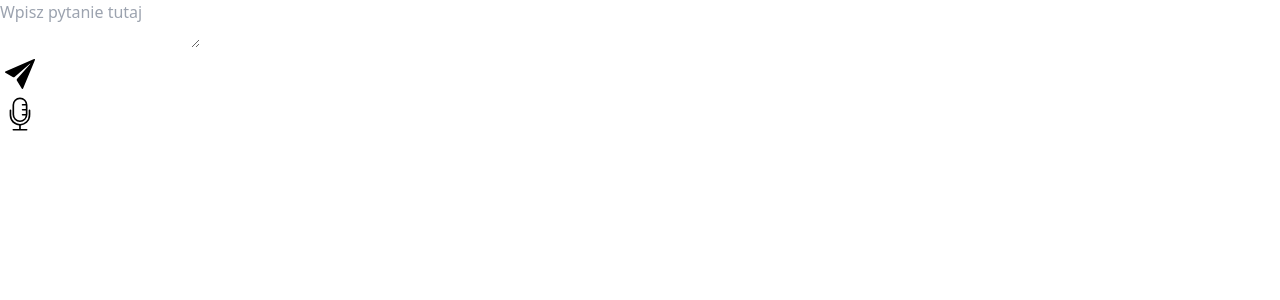
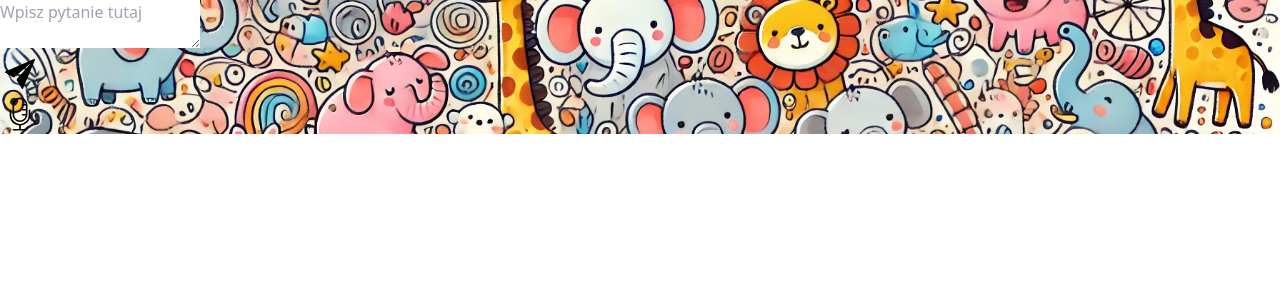
Before and after one commit to JaSycz/IO-Lab-2024, a React (Vite) app in the folder frontend/chat/: page / in a window 1280 px wide. Shown: the top 300 px of the page. Built offline with nearby package versions, Linux system fonts and the light colour scheme.

Commit message:
ui design

```diff
--- /dev/null
+++ b/frontend/chat/src/components/chat.css
@@ -0,0 +1,6 @@
+.image {
+    background-image: url('bg.webp');
+    background-size: cover;
+    background-position: center;
+    background-repeat: no-repeat;
+  }
--- a/frontend/chat/src/components/chat.tsx
+++ b/frontend/chat/src/components/chat.tsx
@@ -1,6 +1,7 @@
 import { useState } from "react";
 import { CiMicrophoneOn } from "react-icons/ci";
 import { IoIosSend } from "react-icons/io";
+import './chat.css'
 
 
 export default function Chat(){
@@ -8,22 +9,24 @@ export default function Chat(){
     const [isSpeechInputMode,setIsSpeechInputMode] = useState<boolean>(false);
 
     return(
-        <div className=" w-full h-screen bg-red-600 flex justify-center items-center">
+        <div className="flex items-center justify-center w-full h-screen image">
             {/* chat window */}
-            <div className="w-[60%] h-[80%] bg-gray-600 rounded-2xl flex flex-col justify-center items-end">
+            <div className="w-[60%] h-[80%] bg-wite rounded-2xl flex flex-col justify-center items-end border-2 border-[#333647] z-20 bg-white">
+                <div className=" h-[40px] bg-[#f532d5] w-full rounded-tl-xl rounded-tr-xl border-b-2 border-[#333647]">
+                </div>
                 {/* big glowa strefa */}
-                <div className=" w-[80%] h-full my-[10px] bg-black flex self-center">
+                <div className=" w-[80%] h-full my-[10px] bg-[#333647] flex self-center">
 
                 </div>
                 {/* input area */}
-                <div className="p-1 my-2 h-[50px] self-center w-[90%] rounded-2xl border-2 border-green-500 flex  justify-between">
+                <div className="p-1 my-2 h-[50px] self-center w-[90%] rounded-2xl border-2 border-[#fae134] flex  justify-between">
                     <textarea className="bg-transparent p-[1px] outline-none w-[80%] h-full rounded-l-2xl" placeholder="Wpisz pytanie tutaj"/>
-                    <div className="grid grid-cols-2 w-fit justify-end">
-                        <div className="grid row-span-1 w-full">
-                            <IoIosSend className="hover:rotate-45 hover:scale-110 ease-in-out duration-500" size={40}/>
+                    <div className="grid justify-end grid-cols-2 w-fit">
+                        <div className="grid w-full row-span-1">
+                            <IoIosSend className="duration-500 ease-in-out hover:rotate-45 hover:scale-110 text-[#333647]" size={40}/>
                         </div>
-                        <div className="grid row-span-1 w-full">
-                            <CiMicrophoneOn className="hover:scale-110 ease-in-out duration-500" size={40}/>
+                        <div className="grid w-full row-span-1">
+                            <CiMicrophoneOn className="duration-500 ease-in-out hover:scale-110 text-[#333647]" size={40}/>
                         </div>
                     </div>
 
```
Also changed, not shown: frontend/chat/src/components/bg.webp (added).
